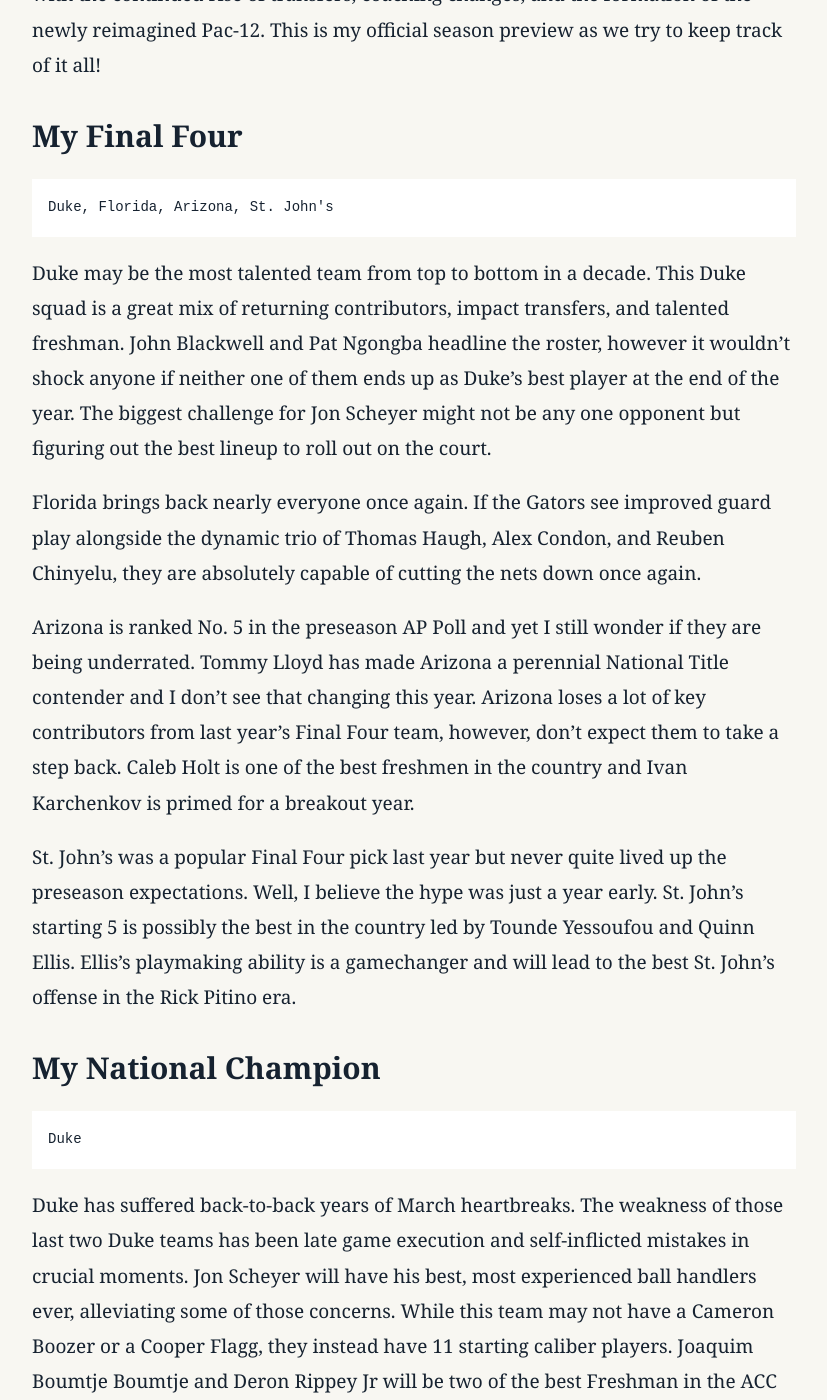
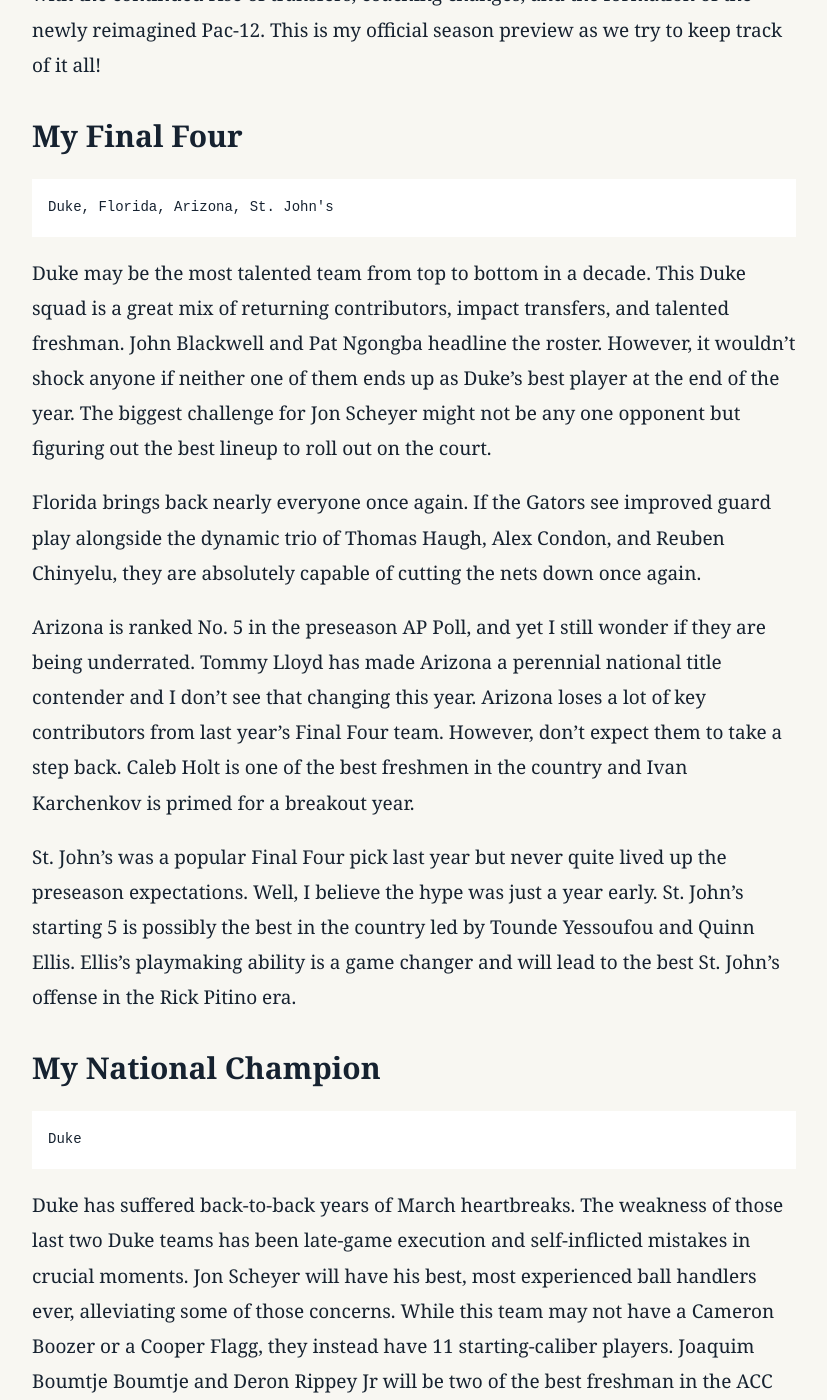
Before and after one commit to EHAARV01/college-basketball, a Jekyll site: the page built from _articles/preseason-predictions.md, in a window 1280 px wide and 1400 px high, scrolled down 714 px. Shown: the whole window, without its empty margins (226-1053 px from the left). Built offline with Jekyll 4.4.1, drawn with Linux system fonts in a browser that asks for light colours; some of the changed text lies outside the part shown.

Commit message:
Update _articles/preseason-predictions.md (via Pages CMS)

````diff
--- a/_articles/preseason-predictions.md
+++ b/_articles/preseason-predictions.md
@@ -14,13 +14,13 @@ Welcome to the pilot of my college basketball blog! I am very excited to keep yo
 Duke, Florida, Arizona, St. John's
 ```
 
-Duke may be the most talented team from top to bottom in a decade. This Duke squad is a great mix of returning contributors, impact transfers, and talented freshman. John Blackwell and Pat Ngongba headline the roster, however it wouldn't shock anyone if neither one of them ends up as Duke's best player at the end of the year. The biggest challenge for Jon Scheyer might not be any one opponent but figuring out the best lineup to roll out on the court.
+Duke may be the most talented team from top to bottom in a decade. This Duke squad is a great mix of returning contributors, impact transfers, and talented freshman. John Blackwell and Pat Ngongba headline the roster. However, it wouldn't shock anyone if neither one of them ends up as Duke's best player at the end of the year. The biggest challenge for Jon Scheyer might not be any one opponent but figuring out the best lineup to roll out on the court.
 
 Florida brings back nearly everyone once again. If the Gators see improved guard play alongside the dynamic trio of Thomas Haugh, Alex Condon, and Reuben Chinyelu, they are absolutely capable of cutting the nets down once again.
 
-Arizona is ranked No. 5 in the preseason AP Poll and yet I still wonder if they are being underrated. Tommy Lloyd has made Arizona a perennial National Title contender and I don't see that changing this year. Arizona loses a lot of key contributors from last year's Final Four team, however, don't expect them to take a step back. Caleb Holt is one of the best freshmen in the country and Ivan Karchenkov is primed for a breakout year.
+Arizona is ranked No. 5 in the preseason AP Poll, and yet I still wonder if they are being underrated. Tommy Lloyd has made Arizona a perennial national title contender and I don't see that changing this year. Arizona loses a lot of key contributors from last year’s Final Four team. However, don’t expect them to take a step back. Caleb Holt is one of the best freshmen in the country and Ivan Karchenkov is primed for a breakout year.
 
-St. John's was a popular Final Four pick last year but never quite lived up the preseason expectations.  Well, I believe the hype was just a year early. St. John's starting 5 is possibly the best in the country led by Tounde Yessoufou and Quinn Ellis. Ellis's playmaking ability is a gamechanger and will lead to the best St. John's offense in the Rick Pitino era.
+St. John's was a popular Final Four pick last year but never quite lived up the preseason expectations.  Well, I believe the hype was just a year early. St. John's starting 5 is possibly the best in the country led by Tounde Yessoufou and Quinn Ellis. Ellis's playmaking ability is a game changer and will lead to the best St. John's offense in the Rick Pitino era.
 
 ## My National Champion
 
@@ -28,4 +28,4 @@ St. John's was a popular Final Four pick last year but never quite lived up the
 Duke
 ```
 
-Duke has suffered back-to-back years of March heartbreaks. The weakness of those last two Duke teams has been late game execution and self-inflicted mistakes in crucial moments. Jon Scheyer will have his best, most experienced ball handlers ever, alleviating some of those concerns. While this team may not have a Cameron Boozer or a Cooper Flagg, they instead have 11 starting caliber players. Joaquim Boumtje Boumtje and Deron Rippey Jr will be two of the best Freshman in the ACC and Drew Scharnowski is an excellent role player off the bench. If all the pieces mesh well for Duke, this could be one of the best Duke teams ever.
+Duke has suffered back-to-back years of March heartbreaks. The weakness of those last two Duke teams has been late-game execution and self-inflicted mistakes in crucial moments. Jon Scheyer will have his best, most experienced ball handlers ever, alleviating some of those concerns. While this team may not have a Cameron Boozer or a Cooper Flagg, they instead have 11 starting-caliber players. Joaquim Boumtje Boumtje and Deron Rippey Jr will be two of the best freshman in the ACC and Drew Scharnowski is an excellent role player off the bench. If all the pieces mesh well for Duke, this could be one of the best Duke teams ever.
````
